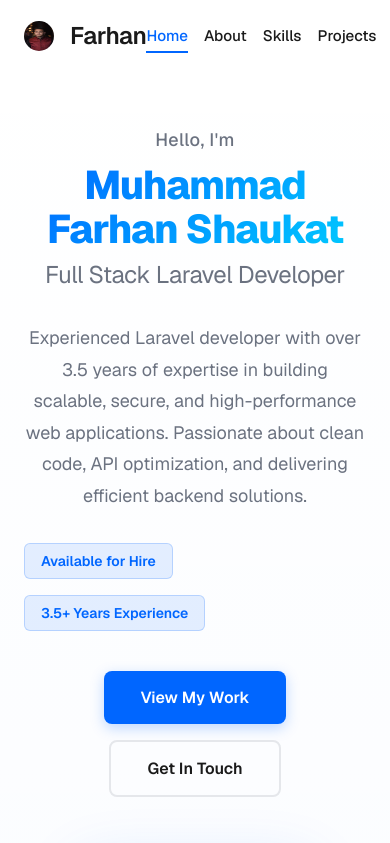
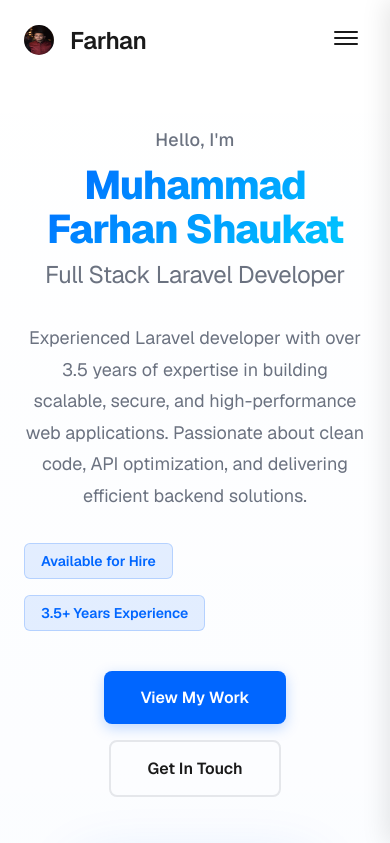
Before and after one commit to M-Farhan-Shaukat/portfolio, a Next.js app: page / in a window 390 px wide. Shown: the top 843 px of the page. Built offline with nearby package versions, Linux system fonts and the light colour scheme.

Commit message:
navbar in mobile view fixed

```diff
--- a/src/app/page.module.css
+++ b/src/app/page.module.css
@@ -66,6 +66,75 @@
 .logoText {
   color: var(--foreground);
   font-weight: 600;
+}
+
+.mobileMenuButton {
+  display: none;
+  background: none;
+  border: none;
+  cursor: pointer;
+  padding: 0.5rem;
+  z-index: 1001;
+  position: relative;
+  pointer-events: auto;
+  touch-action: manipulation;
+  -webkit-tap-highlight-color: transparent;
+  color: var(--foreground);
+  outline: none;
+  user-select: none;
+  -webkit-user-select: none;
+  -moz-user-select: none;
+  -ms-user-select: none;
+}
+
+.mobileMenuButton:focus {
+  outline: 2px solid var(--accent);
+  outline-offset: 2px;
+}
+
+.mobileMenuButton:active {
+  opacity: 0.7;
+}
+
+.hamburger {
+  display: flex;
+  flex-direction: column;
+  gap: 4px;
+  width: 24px;
+  height: 18px;
+  position: relative;
+}
+
+.hamburger span {
+  display: block;
+  width: 100%;
+  height: 2px;
+  background: var(--foreground);
+  transition: all 0.3s ease;
+  border-radius: 2px;
+}
+
+.hamburgerOpen span:nth-child(1) {
+  transform: rotate(45deg) translate(5px, 5px);
+}
+
+.hamburgerOpen span:nth-child(2) {
+  opacity: 0;
+}
+
+.hamburgerOpen span:nth-child(3) {
+  transform: rotate(-45deg) translate(7px, -6px);
+}
+
+.mobileMenuOverlay {
+  position: fixed;
+  top: 0;
+  left: 0;
+  right: 0;
+  bottom: 0;
+  background: rgba(0, 0, 0, 0.5);
+  z-index: 999;
+  display: none;
 }
 
 .navLinks {
@@ -947,9 +1016,71 @@
 
 /* Responsive Design */
 @media (max-width: 968px) {
+  .mobileMenuButton {
+    display: flex;
+    align-items: center;
+    justify-content: center;
+    width: 40px;
+    height: 40px;
+    min-width: 40px;
+    min-height: 40px;
+  }
+
   .navLinks {
-    gap: 1.5rem;
-    font-size: 0.9rem;
+    position: fixed;
+    top: 0;
+    right: -100%;
+    width: 280px;
+    height: 100vh;
+    background: var(--background);
+    flex-direction: column;
+    align-items: flex-start;
+    padding: 6rem 2rem 2rem;
+    gap: 0;
+    transition: right 0.3s ease;
+    box-shadow: -4px 0 24px rgba(0, 0, 0, 0.1);
+    z-index: 1000;
+    overflow-y: auto;
+    list-style: none;
+  }
+
+  .navLinksOpen {
+    right: 0;
+  }
+
+  .navLinks li {
+    width: 100%;
+    border-bottom: 1px solid var(--border);
+  }
+
+  .navLinks li:last-child {
+    border-bottom: none;
+  }
+
+  .navLinks a {
+    display: block;
+    width: 100%;
+    padding: 1rem 0;
+    font-size: 1rem;
+  }
+
+  .navLinks a::after {
+    display: none;
+  }
+
+  .mobileMenuOverlay {
+    display: block;
+  }
+
+  .navScrolled {
+    background: rgba(255, 255, 255, 0.98);
+    backdrop-filter: blur(20px) saturate(180%);
+  }
+
+  @media (prefers-color-scheme: dark) {
+    .navScrolled {
+      background: rgba(10, 10, 10, 0.98);
+    }
   }
 
   .heroContent {
@@ -997,8 +1128,12 @@
   }
 
   .navLinks {
-    gap: 1rem;
-    font-size: 0.85rem;
+    width: 100%;
+    right: -100%;
+  }
+
+  .navLinksOpen {
+    right: 0;
   }
 
   .hero {
--- a/src/app/page.tsx
+++ b/src/app/page.tsx
@@ -8,6 +8,7 @@ import ContactForm from './contact/ContactUs';
 export default function Home() {
   const [isScrolled, setIsScrolled] = useState(false);
   const [activeSection, setActiveSection] = useState('home');
+  const [isMobileMenuOpen, setIsMobileMenuOpen] = useState(false);
 
   useEffect(() => {
     const handleScroll = () => {
@@ -34,6 +35,32 @@ export default function Home() {
     return () => window.removeEventListener('scroll', handleScroll);
   }, []);
 
+  // Close mobile menu on scroll
+  useEffect(() => {
+    const handleScrollClose = () => {
+      if (isMobileMenuOpen) {
+        setIsMobileMenuOpen(false);
+      }
+    };
+
+    if (isMobileMenuOpen) {
+      window.addEventListener('scroll', handleScrollClose, { passive: true });
+      return () => window.removeEventListener('scroll', handleScrollClose);
+    }
+  }, [isMobileMenuOpen]);
+
+  // Prevent body scroll when mobile menu is open
+  useEffect(() => {
+    if (isMobileMenuOpen) {
+      document.body.style.overflow = 'hidden';
+    } else {
+      document.body.style.overflow = '';
+    }
+    return () => {
+      document.body.style.overflow = '';
+    };
+  }, [isMobileMenuOpen]);
+
   return (
     <div className={styles.container}>
       {/* Navigation */}
@@ -52,13 +79,41 @@ export default function Home() {
             />
             <span className={styles.logoText}>Farhan</span>
           </div>
-          <ul className={styles.navLinks}>
-            <li><a href="#home" className={activeSection === 'home' ? styles.active : ''}>Home</a></li>
-            <li><a href="#about" className={activeSection === 'about' ? styles.active : ''}>About</a></li>
-            <li><a href="#skills" className={activeSection === 'skills' ? styles.active : ''}>Skills</a></li>
-            <li><a href="#projects" className={activeSection === 'projects' ? styles.active : ''}>Projects</a></li>
-            <li><a href="#testimonials" className={activeSection === 'testimonials' ? styles.active : ''}>Testimonials</a></li>
-            <li><a href="#contact" className={activeSection === 'contact' ? styles.active : ''}>Contact</a></li>
+          <button
+            className={styles.mobileMenuButton}
+            onClick={(e) => {
+              e.preventDefault();
+              e.stopPropagation();
+              const newState = !isMobileMenuOpen;
+              console.log('Menu button clicked, new state:', newState);
+              setIsMobileMenuOpen(newState);
+            }}
+            onTouchStart={(e) => {
+              e.stopPropagation();
+            }}
+            aria-label="Toggle menu"
+            aria-expanded={isMobileMenuOpen}
+            type="button"
+          >
+            <span className={`${styles.hamburger} ${isMobileMenuOpen ? styles.hamburgerOpen : ''}`}>
+              <span></span>
+              <span></span>
+              <span></span>
+            </span>
+          </button>
+          {isMobileMenuOpen && (
+            <div
+              className={styles.mobileMenuOverlay}
+              onClick={() => setIsMobileMenuOpen(false)}
+            />
+          )}
+          <ul className={`${styles.navLinks} ${isMobileMenuOpen ? styles.navLinksOpen : ''}`}>
+            <li><a href="#home" onClick={() => setIsMobileMenuOpen(false)} className={activeSection === 'home' ? styles.active : ''}>Home</a></li>
+            <li><a href="#about" onClick={() => setIsMobileMenuOpen(false)} className={activeSection === 'about' ? styles.active : ''}>About</a></li>
+            <li><a href="#skills" onClick={() => setIsMobileMenuOpen(false)} className={activeSection === 'skills' ? styles.active : ''}>Skills</a></li>
+            <li><a href="#projects" onClick={() => setIsMobileMenuOpen(false)} className={activeSection === 'projects' ? styles.active : ''}>Projects</a></li>
+            <li><a href="#testimonials" onClick={() => setIsMobileMenuOpen(false)} className={activeSection === 'testimonials' ? styles.active : ''}>Testimonials</a></li>
+            <li><a href="#contact" onClick={() => setIsMobileMenuOpen(false)} className={activeSection === 'contact' ? styles.active : ''}>Contact</a></li>
           </ul>
         </div>
       </nav>
```
